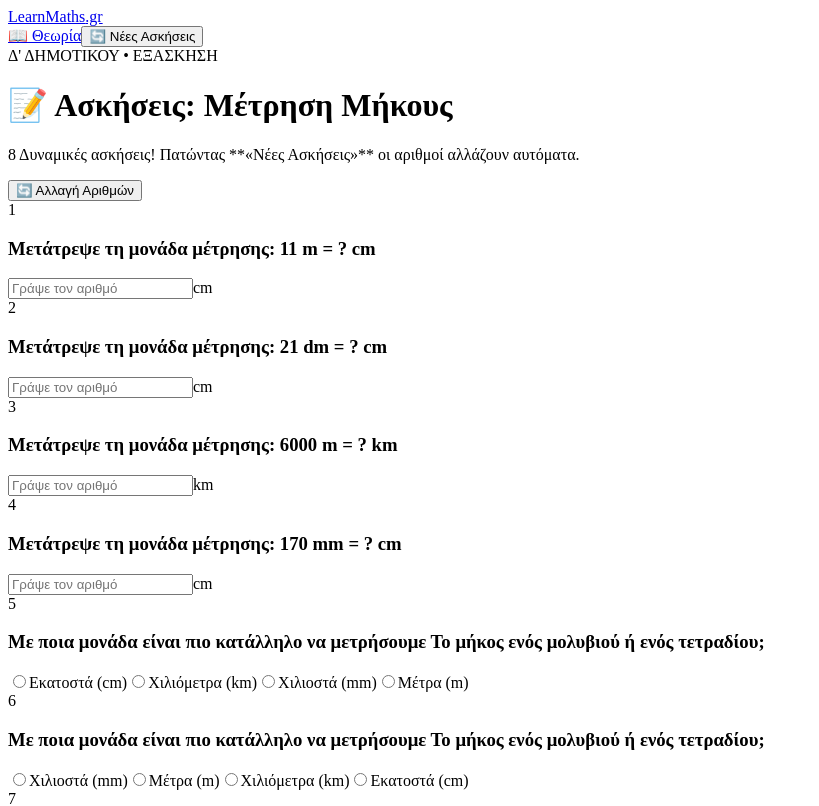
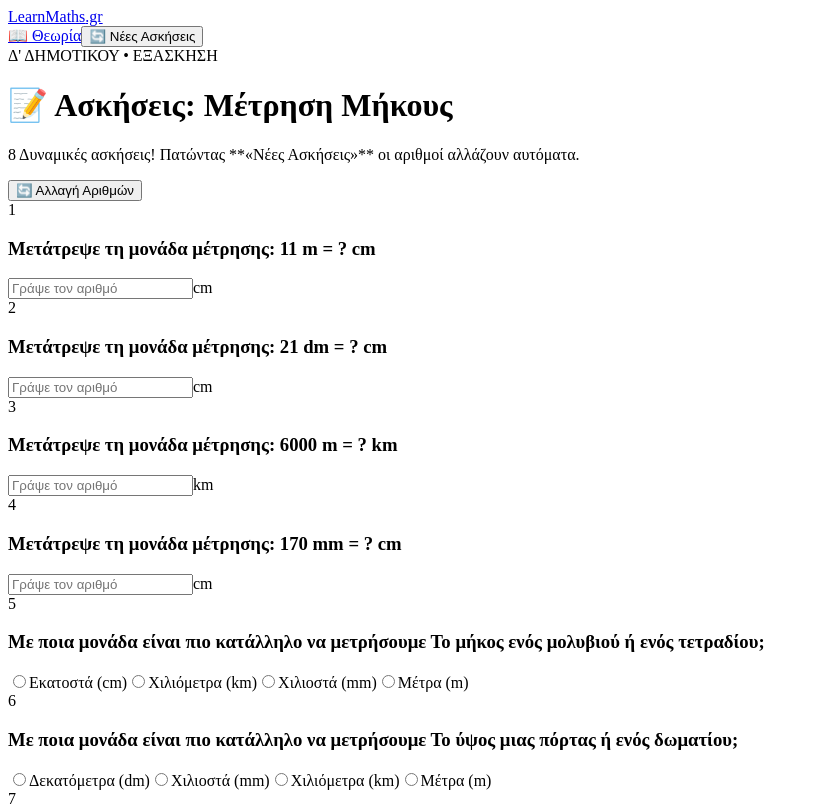
Before and after one commit to gkrimpas-lab/learn-maths-2026, a Next.js app: page /d-dimotikou/8-mikos-ask in a window 1280 px wide. Shown: the top 806 px of the page, without its empty margins (0-819 px from the left). Built offline with nearby package versions, Linux system fonts and the light colour scheme.

Commit message:
Update 8-mikos-ask.js

```diff
--- a/pages/d-dimotikou/8-mikos-ask.js
+++ b/pages/d-dimotikou/8-mikos-ask.js
@@ -10,7 +10,7 @@ function getRandomInt(min, max) {
 }
 
 // 1. Ασκηση: Μετατροπή από Μεγάλη σε Μικρότερη Μονάδα (Input)
-function makeBigToSmallQuestion() {
+function makeBigToSmallQuestion(prevQuestion = null) {
   const types = [
     { from: 'm', to: 'cm', factor: 100, min: 1, max: 15 },
     { from: 'km', to: 'm', factor: 1000, min: 1, max: 10 },
@@ -18,9 +18,19 @@ function makeBigToSmallQuestion() {
     { from: 'dm', to: 'cm', factor: 10, min: 2, max: 30 }
   ];
 
-  const chosen = types[getRandomInt(0, types.length - 1)];
-  const val = getRandomInt(chosen.min, chosen.max);
-  const correct = val * chosen.factor;
+  let chosen, val, correct;
+
+  // Βρόχος ελέγχου μοναδικότητας
+  while (true) {
+    chosen = types[getRandomInt(0, types.length - 1)];
+    val = getRandomInt(chosen.min, chosen.max);
+    correct = val * chosen.factor;
+
+    // Αν δεν υπάρχει προηγούμενη ερώτηση ή αν είναι διαφορετική, προχωράμε
+    if (!prevQuestion || prevQuestion.from !== chosen.from || prevQuestion.val !== val) {
+      break;
+    }
+  }
 
   return {
     val,
@@ -31,16 +41,24 @@ function makeBigToSmallQuestion() {
 }
 
 // 2. Ασκηση: Μετατροπή από Μικρή σε Μεγαλύτερη Μονάδα (Input)
-function makeSmallToBigQuestion() {
+function makeSmallToBigQuestion(prevQuestion = null) {
   const types = [
     { from: 'cm', to: 'm', factor: 100, min: 1, max: 12 },
     { from: 'm', to: 'km', factor: 1000, min: 1, max: 9 },
     { from: 'mm', to: 'cm', factor: 10, min: 2, max: 20 }
   ];
 
-  const chosen = types[getRandomInt(0, types.length - 1)];
-  const correct = getRandomInt(chosen.min, chosen.max);
-  const val = correct * chosen.factor;
+  let chosen, correct, val;
+
+  while (true) {
+    chosen = types[getRandomInt(0, types.length - 1)];
+    correct = getRandomInt(chosen.min, chosen.max);
+    val = correct * chosen.factor;
+
+    if (!prevQuestion || prevQuestion.from !== chosen.from || prevQuestion.val !== val) {
+      break;
+    }
+  }
 
   return {
     val,
@@ -51,7 +69,7 @@ function makeSmallToBigQuestion() {
 }
 
 // 3. Ασκηση: Επιλογή Κατάλληλης Μονάδας (MCQ)
-function makeSuitableUnitQuestion() {
+function makeSuitableUnitQuestion(prevQuestion = null) {
   const scenarios = [
     { q: 'Την απόσταση μεταξύ δύο πόλεων (π.χ. Αθήνα - Πάτρα)', correct: 'Χιλιόμετρα (km)', wrongs: ['Μέτρα (m)', 'Εκατοστά (cm)', 'Χιλιοστά (mm)'] },
     { q: 'Το ύψος μιας πόρτας ή ενός δωματίου', correct: 'Μέτρα (m)', wrongs: ['Χιλιόμετρα (km)', 'Χιλιοστά (mm)', 'Δεκατόμετρα (dm)'] },
@@ -59,7 +77,15 @@ function makeSuitableUnitQuestion() {
     { q: 'Το πάχος ενός νομίσματος ή μιας κάρτας', correct: 'Χιλιοστά (mm)', wrongs: ['Μέτρα (m)', 'Χιλιόμετρα (km)', 'Εκατοστά (cm)'] }
   ];
 
-  const selected = scenarios[getRandomInt(0, scenarios.length - 1)];
+  let selected;
+
+  while (true) {
+    selected = scenarios[getRandomInt(0, scenarios.length - 1)];
+    if (!prevQuestion || prevQuestion.qText !== selected.q) {
+      break;
+    }
+  }
+
   const options = [
     { text: selected.correct, isCorrect: true },
     { text: selected.wrongs[0], isCorrect: false },
@@ -75,27 +101,34 @@ function makeSuitableUnitQuestion() {
 }
 
 // 4. Ασκηση: Σύγκριση Μηκών (<, =, >)
-function makeComparisonQuestion() {
+function makeComparisonQuestion(prevQuestion = null) {
   const pairs = [
     { unitA: 'm', unitB: 'cm', factorA: 100 },
     { unitA: 'km', unitB: 'm', factorA: 1000 },
     { unitA: 'dm', unitB: 'cm', factorA: 10 }
   ];
 
-  const pair = pairs[getRandomInt(0, pairs.length - 1)];
-  const valA = getRandomInt(2, 10);
+  let pair, valA, valB, correctSym;
 
-  // 30% πιθανότητα να είναι ίσα
-  let valB = valA * pair.factorA;
+  while (true) {
+    pair = pairs[getRandomInt(0, pairs.length - 1)];
+    valA = getRandomInt(2, 10);
+
+    valB = valA * pair.factorA;
     if (Math.random() > 0.3) {
       valB = (valA + getRandomInt(-1, 2)) * pair.factorA;
       if (valB <= 0) valB = valA * pair.factorA + 50;
     }
 
     const realBInAUnit = valB / pair.factorA;
-  let correctSym = '=';
+    correctSym = '=';
     if (valA > realBInAUnit) correctSym = '>';
     if (valA < realBInAUnit) correctSym = '<';
+
+    if (!prevQuestion || prevQuestion.valA !== valA || prevQuestion.valB !== valB || prevQuestion.unitA !== pair.unitA) {
+      break;
+    }
+  }
 
   return {
     valA,
@@ -106,18 +139,21 @@ function makeComparisonQuestion() {
   };
 }
 
-// Δημιουργία 8 Ερωτήσεων
+// Δημιουργία 8 Ερωτήσεων με Εγγυημένη Μοναδικότητα
 function generateQuestions() {
-  return {
-    q1: makeBigToSmallQuestion(),
-    q2: makeBigToSmallQuestion(),
-    q3: makeSmallToBigQuestion(),
-    q4: makeSmallToBigQuestion(),
-    q5: makeSuitableUnitQuestion(),
-    q6: makeSuitableUnitQuestion(),
-    q7: makeComparisonQuestion(),
-    q8: makeComparisonQuestion()
-  };
+  const q1 = makeBigToSmallQuestion();
+  const q2 = makeBigToSmallQuestion(q1);
+
+  const q3 = makeSmallToBigQuestion();
+  const q4 = makeSmallToBigQuestion(q3);
+
+  const q5 = makeSuitableUnitQuestion();
+  const q6 = makeSuitableUnitQuestion(q5);
+
+  const q7 = makeComparisonQuestion();
+  const q8 = makeComparisonQuestion(q7);
+
+  return { q1, q2, q3, q4, q5, q6, q7, q8 };
 }
 
 export default function MikosAskPage() {
```
Lines whose indentation alone changed are shown as unchanged.
